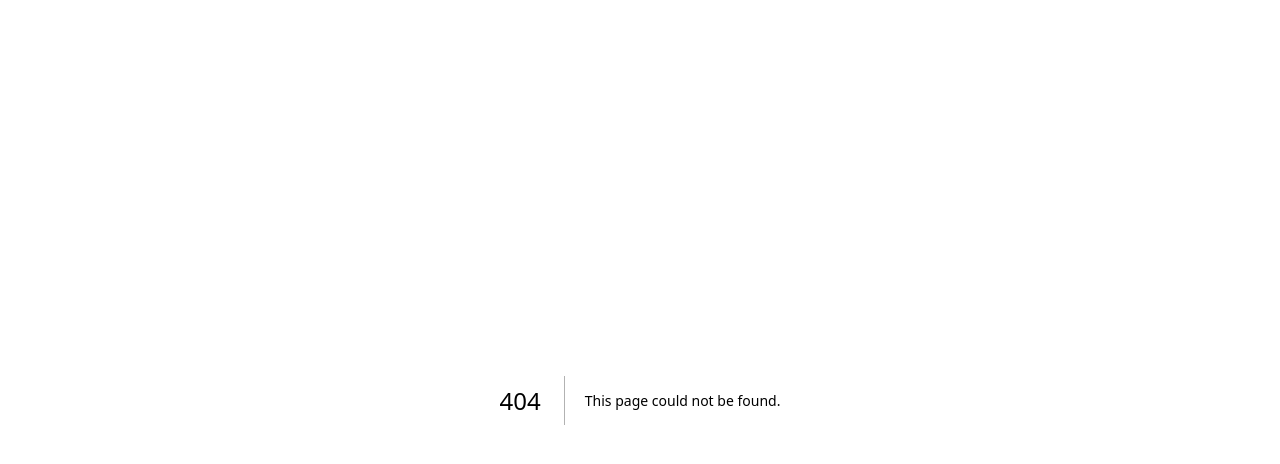
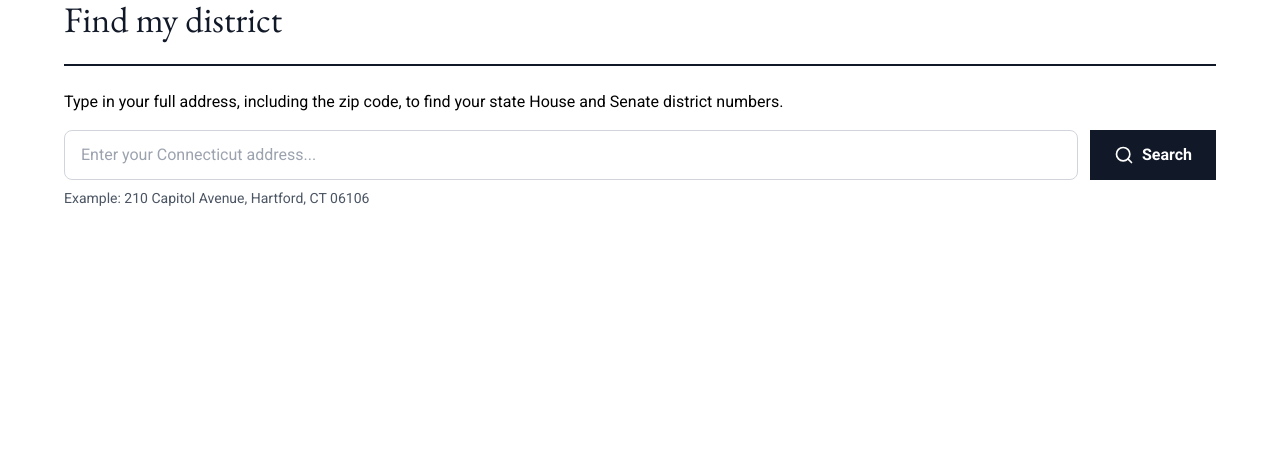
Before and after one commit to ang-eichhorst/ct-legislator-lookup, a Next.js app: page /district in a window 1280 px wide. Before the commit this address had no page. Shown: the top 464 px of the page. Built offline with nearby package versions, Linux system fonts and the light colour scheme.

Commit message:
Add Find my district page

```diff
--- /dev/null
+++ b/app/district/layout.tsx
@@ -0,0 +1,17 @@
+import { EB_Garamond, Roboto } from 'next/font/google'
+
+// Roboto is the default for this page; EB Garamond is exposed as a CSS variable for the title
+const roboto = Roboto({ subsets: ['latin'], weight: ['400', '500', '700'] })
+const ebGaramond = EB_Garamond({ subsets: ['latin'], variable: '--font-eb-garamond' })
+
+export default function DistrictLayout({
+  children,
+}: {
+  children: React.ReactNode
+}) {
+  return (
+    <div className={`${roboto.className} ${ebGaramond.variable}`}>
+      {children}
+    </div>
+  )
+}
--- /dev/null
+++ b/app/district/page.tsx
@@ -0,0 +1,130 @@
+'use client';
+
+import React, { useState, useEffect } from 'react';
+import { Search, AlertCircle } from 'lucide-react';
+
+export default function FindMyDistrict() {
+  const [address, setAddress] = useState('');
+  const [loading, setLoading] = useState(false);
+  const [error, setError] = useState('');
+  const [matchedAddress, setMatchedAddress] = useState('');
+  const [senateDistrict, setSenateDistrict] = useState('');
+  const [houseDistrict, setHouseDistrict] = useState('');
+
+  // Initialize Pym.js for iframe embedding
+  useEffect(() => {
+    const script = document.createElement('script');
+    script.src = 'https://pym.nprapps.org/pym.v1.min.js';
+    script.async = true;
+    script.onload = () => {
+      // @ts-ignore
+      if (window.pym) {
+        // @ts-ignore
+        new window.pym.Child({ polling: 500 });
+      }
+    };
+    document.head.appendChild(script);
+  }, []);
+
+  const lookupDistricts = async () => {
+    if (!address.trim()) {
+      setError('Please enter an address');
+      return;
+    }
+
+    setLoading(true);
+    setError('');
+    setMatchedAddress('');
+    setSenateDistrict('');
+    setHouseDistrict('');
+
+    try {
+      const response = await fetch(`/api/legislators?address=${encodeURIComponent(address)}`);
+
+      if (!response.ok) {
+        const errorData = await response.json();
+        throw new Error(errorData.error || 'Failed to look up districts');
+      }
+
+      const data = await response.json();
+      const senate = data.legislators.senate?.[0]?.district?.district_number || '';
+      const house = data.legislators.house?.[0]?.district?.district_number || '';
+
+      setMatchedAddress(data.matched_address);
+      setSenateDistrict(senate);
+      setHouseDistrict(house);
+
+      if (!senate && !house) {
+        setError('No Connecticut districts found for this address. Please ensure you entered a Connecticut address.');
+      }
+    } catch (err) {
+      setError(err instanceof Error ? err.message : 'An error occurred while looking up districts');
+    } finally {
+      setLoading(false);
+    }
+  };
+
+  return (
+    <div className="min-h-screen bg-white">
+      <div className="max-w-6xl mx-auto">
+        <div className="flex items-center gap-3 mb-6 pb-6 border-b-2 border-gray-900">
+          <h2 className="text-4xl text-gray-900" style={{ fontFamily: 'var(--font-eb-garamond), garamond, georgia, "Times New Roman", serif' }}>
+            Find my district
+          </h2>
+        </div>
+
+        <p className="mt-2">Type in your full address, including the zip code, to find your state House and Senate district numbers.</p>
+
+        <div className="mb-8 mt-4">
+          <div className="flex gap-3">
+            <input
+              type="text"
+              value={address}
+              onChange={(e) => setAddress(e.target.value)}
+              placeholder="Enter your Connecticut address..."
+              className="flex-1 px-4 py-3 border border-gray-300 rounded-lg focus:outline-none focus:ring-2 focus:ring-blue-500"
+              onKeyDown={(e) => e.key === 'Enter' && lookupDistricts()}
+            />
+            <button
+              onClick={() => lookupDistricts()}
+              disabled={loading}
+              className="px-6 py-3 bg-gray-900 text-white font-semibold hover:bg-gray-800 disabled:bg-gray-400 disabled:cursor-not-allowed flex items-center gap-2 transition-colors"
+            >
+              <Search className="w-5 h-5" />
+              {loading ? 'Searching...' : 'Search'}
+            </button>
+          </div>
+          <p className="mt-2 text-sm text-gray-600">
+            Example: 210 Capitol Avenue, Hartford, CT 06106
+          </p>
+        </div>
+
+        {matchedAddress && (
+          <div className="bg-gray-50 border-l-4 border-gray-900 px-4 py-3 mb-6">
+            <p className="text-sm text-gray-700">
+              <span className="font-semibold">Matched Address:</span> {matchedAddress}
+            </p>
+          </div>
+        )}
+
+        {error && (
+          <div className="bg-red-50 border-l-4 border-red-600 px-4 py-3 mb-6 flex items-start gap-2">
+            <AlertCircle className="w-5 h-5 flex-shrink-0 mt-0.5 text-red-600" />
+            <span className="text-red-700">{error}</span>
+          </div>
+        )}
+
+        {(senateDistrict || houseDistrict) && (
+          <div className="border-2 border-gray-200 p-6 space-y-2 text-2xl">
+            {senateDistrict && (
+              <p><span className="font-bold">Senate district:</span> {senateDistrict}</p>
+            )}
+            {houseDistrict && (
+              <p><span className="font-bold">House district:</span> {houseDistrict}</p>
+            )}
+          </div>
+        )}
+      </div>
+    </div>
+  );
+}
```
